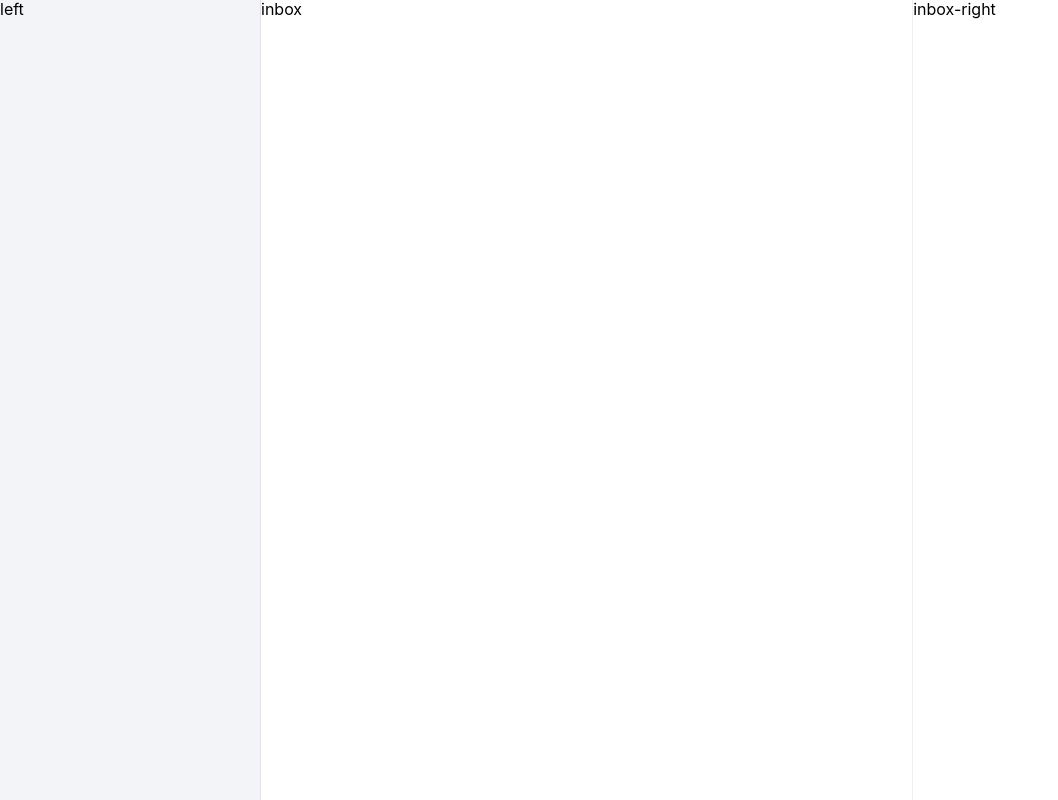
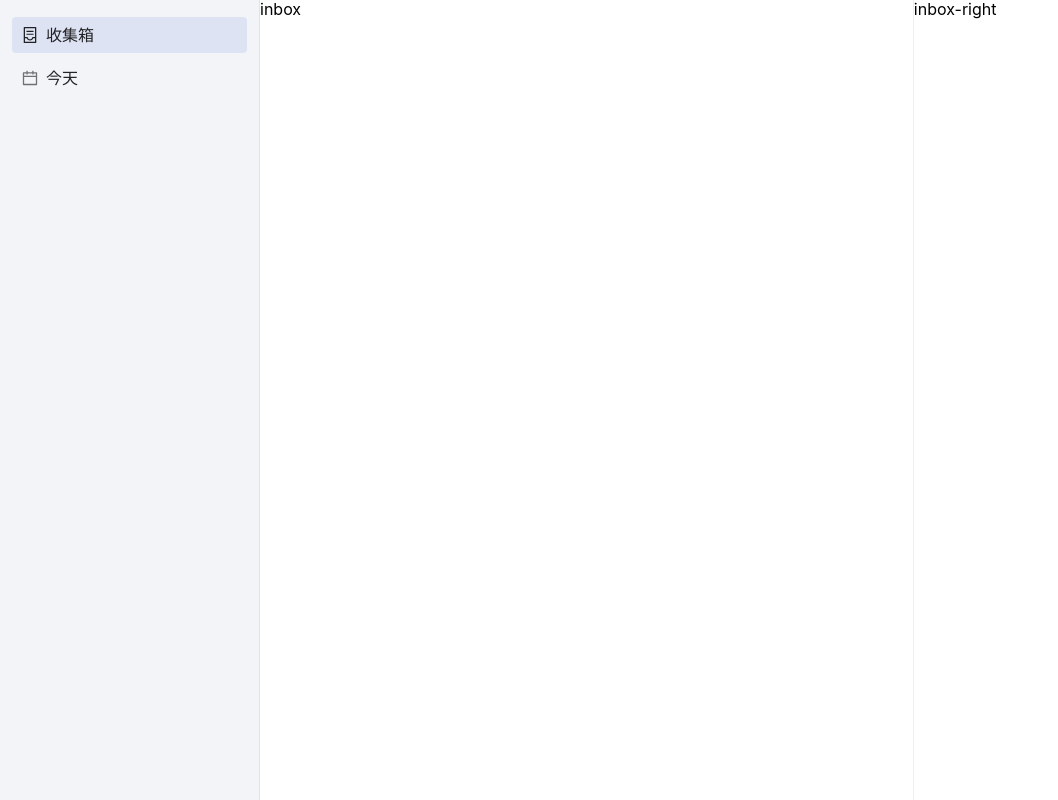
Before and after one commit to liuyib/todolist, a React (Create React App) app: page /webapp/inbox in a window 1280 px wide. Shown: the whole page, without its empty margins (0-1058 px from the left). Built offline with nearby package versions, Linux system fonts and the light colour scheme.

Commit message:
feat: add nav item in sidebar

```diff
--- a/src/layouts/BasicLayout.scss
+++ b/src/layouts/BasicLayout.scss
@@ -6,6 +6,7 @@
   &-left {
     width: 260px;
     min-width: 260px;
+    padding: 0 12px;
     background-color: rgba(44, 66, 118, 0.06);
     border-right: 1px solid rgba(0, 0, 0, 0.07);
   }
@@ -15,4 +16,18 @@
     flex-direction: row;
     width: 100%;
   }
+
+  &-nav {
+    padding: 10px 0;
+
+    &,
+    &-item {
+      margin: 0;
+      list-style: none;
+    }
+
+    &-item {
+      margin: 7px 0;
+    }
+  }
 }
--- a/src/layouts/BasicLayout.tsx
+++ b/src/layouts/BasicLayout.tsx
@@ -1,11 +1,28 @@
 import React from 'react'
 import { Switch } from 'react-router-dom'
 import './BasicLayout.scss'
+import Cell from '../components/Cell/index'
+import { ContainerOutlined, CalendarOutlined } from '@ant-design/icons'
 
 export const BasicLayout: React.FC = ({ children }) => {
   return (
     <div className="blayout">
-      <aside className="blayout-left">left</aside>
+      <aside className="blayout-left">
+        <ul className="blayout-nav">
+          {[
+            { title: '收集箱', icon: <ContainerOutlined /> },
+            { title: '今天', icon: <CalendarOutlined /> },
+          ].map((item, index) => (
+            <li key={item.title} className="blayout-nav-item">
+              <Cell
+                customClass={index === 0 ? 'active' : ''}
+                before={item.icon}
+                title={item.title}
+              />
+            </li>
+          ))}
+        </ul>
+      </aside>
 
       <div className="blayout-center">
         <Switch>{children}</Switch>
--- a/src/styles/base.scss
+++ b/src/styles/base.scss
@@ -1,7 +1,19 @@
-html,
+*,
+*::before,
+*::after {
+  box-sizing: inherit;
+}
+
+html {
+  box-sizing: border-box;
+  height: 100%;
+  font-size: 16px;
+}
+
 body,
 #root {
   height: 100%;
+  font-size: inherit;
 }
 
 body {
@@ -12,6 +24,13 @@ body {
   -moz-osx-font-smoothing: grayscale;
 }
 
+a {
+  text-decoration: none;
+  background-color: transparent;
+  outline: none;
+  cursor: pointer;
+}
+
 code {
   font-family: source-code-pro, Menlo, Monaco, Consolas, 'Courier New',
     monospace;
```
